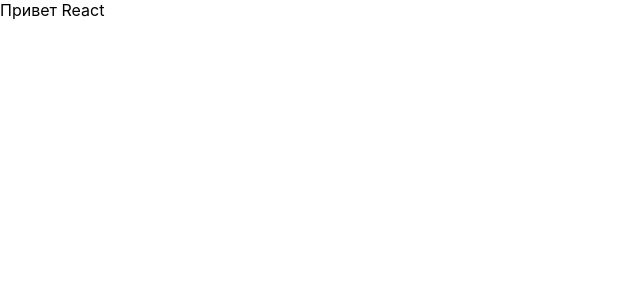
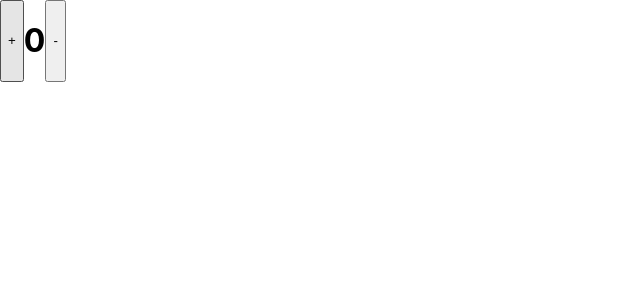
Before and after one commit to Justx112/firstreactapp, a React (Create React App) app: page / in a window 1280 px wide. Shown: the top 300 px of the page, without its empty margins (0-640 px from the left). Built offline with nearby package versions, Linux system fonts and the light colour scheme.

Commit message:
add counter

```diff
--- a/package.json
+++ b/package.json
@@ -8,7 +8,9 @@
     "@testing-library/user-event": "^13.5.0",
     "react": "^18.2.0",
     "react-dom": "^18.2.0",
+    "react-redux": "^8.0.2",
     "react-scripts": "5.0.1",
+    "redux": "^4.2.0",
     "web-vitals": "^2.1.4"
   },
   "scripts": {
--- a/src/App.js
+++ b/src/App.js
@@ -1,10 +1,15 @@
-import Message from "./Message";
+import { type } from "@testing-library/user-event/dist/type";
+import { useSelector, useDispatch } from "react-redux";
 
 function App() {
-  const react = 'React';
-
+  const count = useSelector(state => state);
+  const dispatch = useDispatch();
   return (
-    <Message react={react}/>
+    <div style={{display:'flex'}}>
+      <button onClick={() => dispatch({type:'plus'})}>+</button>
+      <h1>{count}</h1>
+      <button onClick={() => dispatch({ type: 'minus' })}>-</button>
+    </div>
   );
 }
 
--- a/src/Message.js
+++ /dev/null
@@ -1,7 +0,0 @@
-function Message(props) {
-    return(
-        <div>Привет {props.react}</div>
-    );
-}
-
-export default Message
--- a/src/index.js
+++ b/src/index.js
@@ -3,12 +3,30 @@ import ReactDOM from 'react-dom/client';
 import './index.css';
 import App from './App';
 import reportWebVitals from './reportWebVitals';
+import { createStore } from 'redux';
+import { Provider } from 'react-redux/es/exports';
+
+
+const initiatalStat = 0
+
+const reducer = (state = initiatalStat, action) => {
+  switch (action.type) {
+    case 'plus':
+      return state + 1;
+    case 'minus':
+      return state - 1;
+    default:
+      return state;
+  }
+}
+
+const store = createStore(reducer);
 
 const root = ReactDOM.createRoot(document.getElementById('root'));
 root.render(
-  <React.StrictMode>
+  <Provider store={store}>
     <App />
-  </React.StrictMode>
+  </Provider >
 );
 
 // If you want to start measuring performance in your app, pass a function
```
Also changed, not shown: 1 other file (tests, documents, lock files or other folders).
